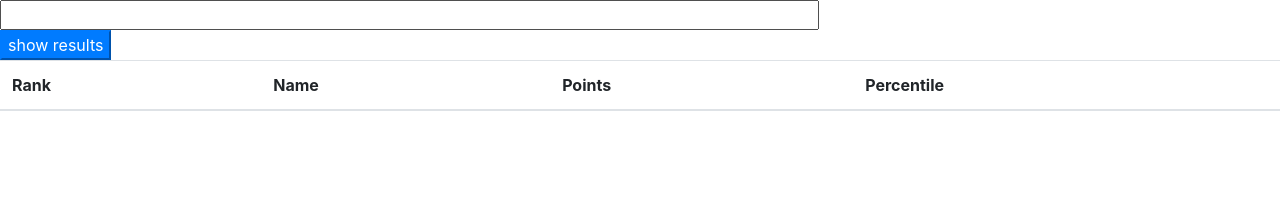
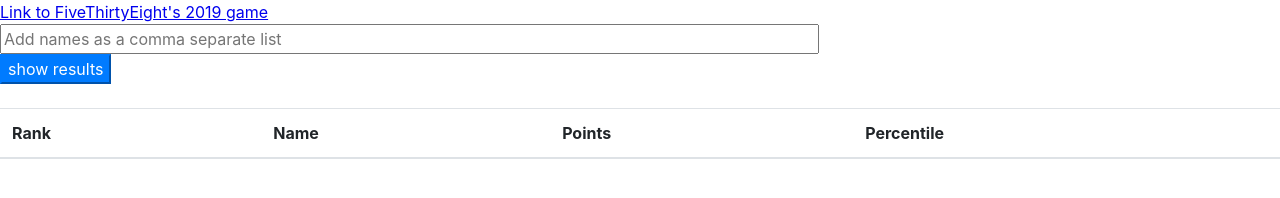
Before and after one commit to mrbusche/538-standings, a plain HTML site: page index.html in a window 1280 px wide. Drawn offline with Linux system fonts and the light colour scheme.

Commit message:
Add link back to 538

```diff
--- a/index.html
+++ b/index.html
@@ -8,8 +8,9 @@
   </head>
   <body>
     <div>
-      <input id="names" name="names" type="text" size="75" /><br />
-      <button id="sub" class="button btn-primary">show results</button>
+      <a alt="538 link" href="https://projects.fivethirtyeight.com/2019-nfl-forecasting-game/">Link to FiveThirtyEight's 2019 game</a><br />
+      <input id="names" name="names" type="text" size="75" placeholder="Add names as a comma separate list" /><br />
+      <button id="sub" class="button btn-primary">show results</button><br /><br />
       <table id="leaderboard" class="table table-striped">
         <thead>
           <th>Rank</th>
```
